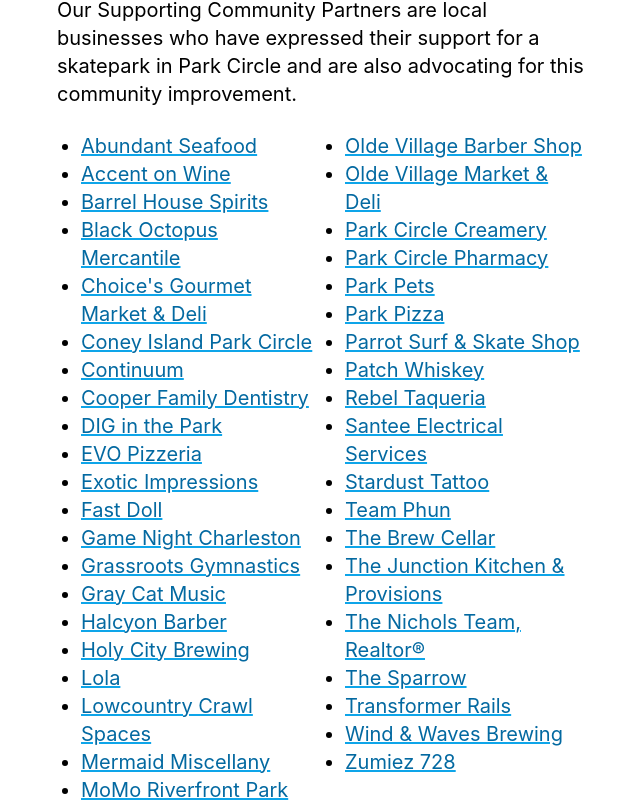
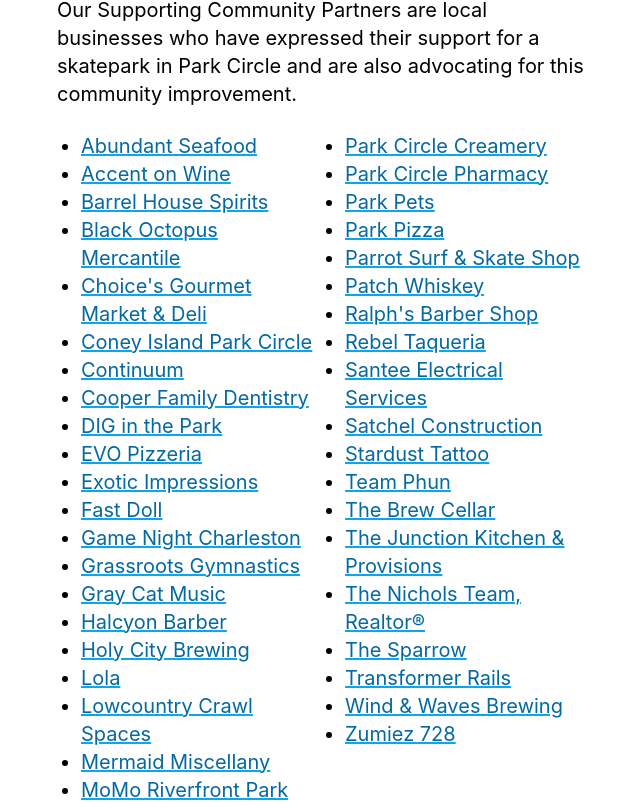
Before and after one commit to shawnlknight/park-circle-skate, a Next.js app: page / in a window 1280 px wide. Shown: the part 10949-11757 px from the top of the page, without its empty margins (319-959 px from the left). Built offline with nearby package versions, Linux system fonts and the light colour scheme.

Commit message:
new partners added

```diff
--- a/data/partners.js
+++ b/data/partners.js
@@ -83,9 +83,6 @@
     name: 'MoMo Riverfront Park',
     url: 'https://momocharleston.com/',
   },
-]
-
-export const partnersListTwo = [
   {
     name: 'Olde Village Barber Shop',
     url: 'https://www.facebook.com/OldeVillageBarberShop',
@@ -94,6 +91,9 @@
     name: 'Olde Village Market & Deli',
     url: 'https://www.yelp.com/biz/olde-village-market-and-deli-north-charleston',
   },
+]
+
+export const partnersListTwo = [
   {
     name: 'Park Circle Creamery',
     url: 'https://www.parkcirclecreamery.com/',
@@ -119,12 +119,20 @@
     url: 'https://www.patchwhisky.com/',
   },
   {
+    name: "Ralph's Barber Shop",
+    url: 'https://www.ralphstrimandtruebarbershop.com/',
+  },
+  {
     name: 'Rebel Taqueria',
     url: 'https://www.rebeltaqueria.com/',
   },
   {
     name: 'Santee Electrical Services',
     url: 'https://www.facebook.com/Santee-Electrical-Services-298859110755665/',
+  },
+  {
+    name: 'Satchel Construction',
+    url: 'https://www.satchelconstruction.com/',
   },
   {
     name: 'Stardust Tattoo',
```
